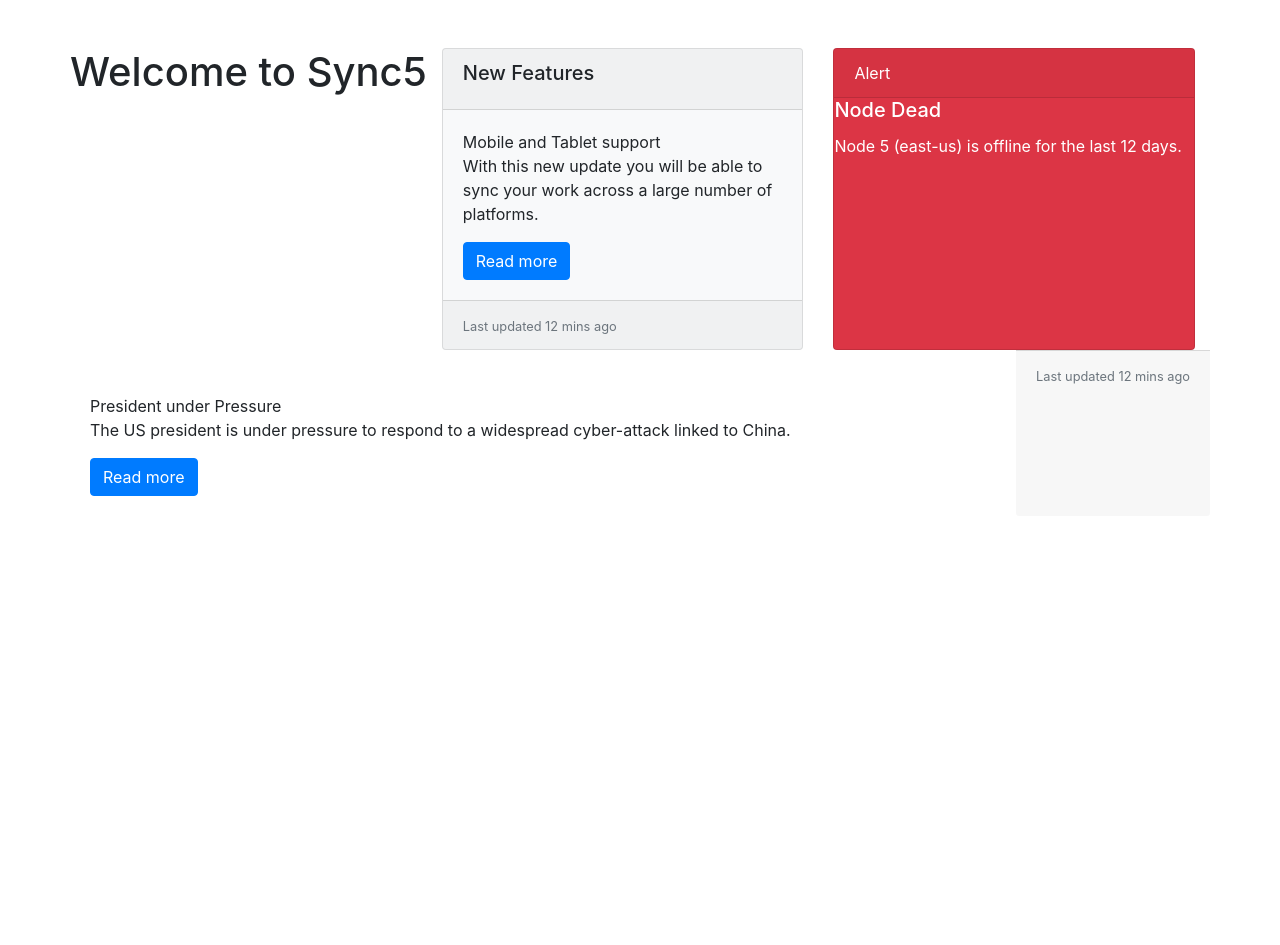
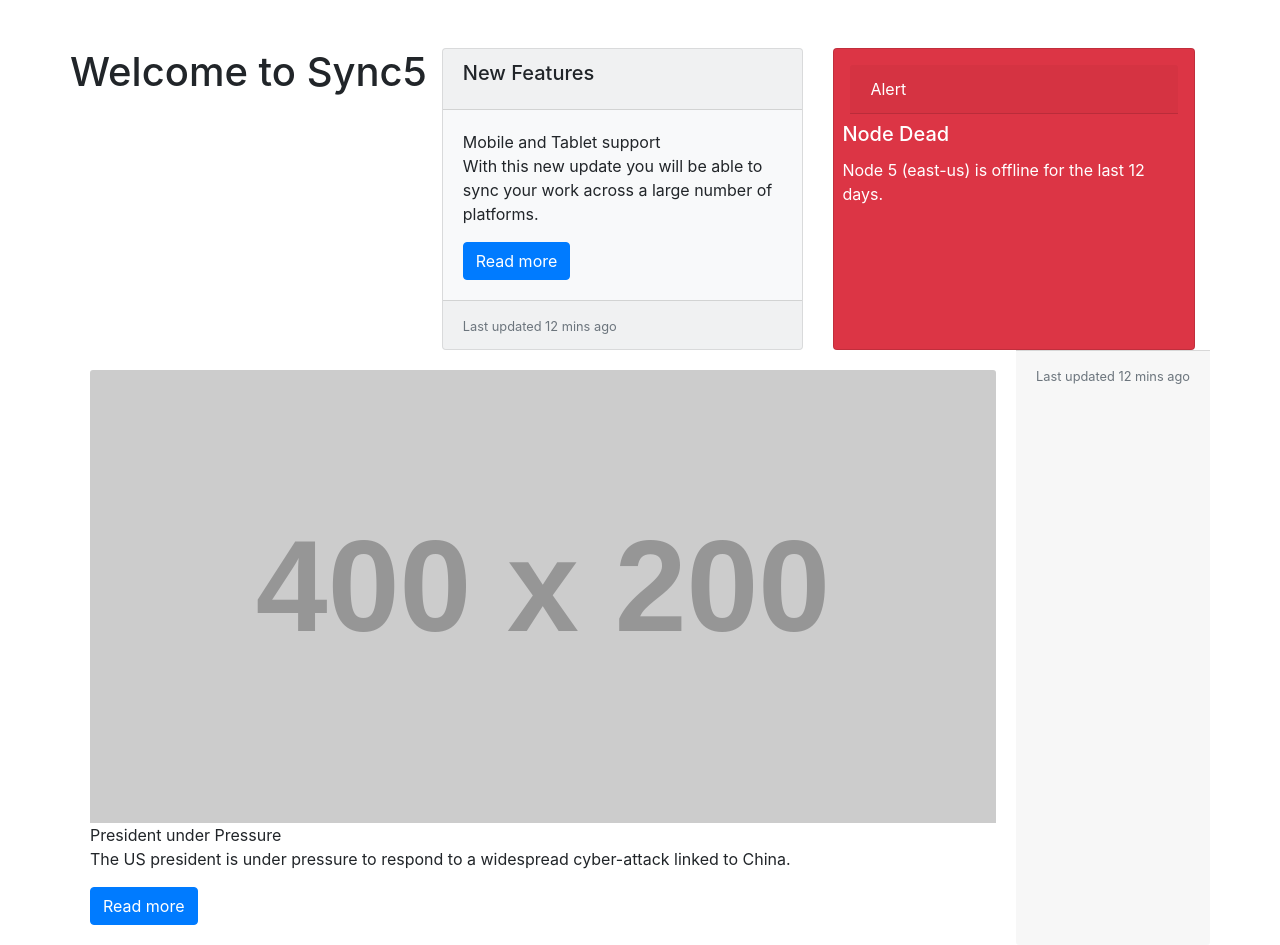
Before and after one commit to acciojob/bootstrap-card-RohanTandale, a website: page main.html in a window 1280 px wide. Before the commit the page ends 800 px from the top, so only its background shows below. Drawn offline with nearby package versions, Linux system fonts and the light colour scheme; placeholder pictures from the web are drawn by us.

Commit message:
created a submission

```diff
--- a/main.html
+++ b/main.html
@@ -26,8 +26,8 @@
 
 
     <div class="card bg-danger">
-      <div class="text-white">
-      <div class="card-header">Alert</div>
+      <div class="text-white p-2">
+      <div class="card-header m-2">Alert</div>
 		 <h5 class="card-title ">Node Dead</h5>
         <p class="card-text text-white">Node 5 (east-us) is offline for the last 12 days.
 		</p>
@@ -35,6 +35,7 @@
 	  </div>
 
       <div class="card-body bd">
+		  <img src="https://via.placeholder.com/400x200" class="card-img-top" alt="Card image">
        <br>President under Pressure<br>The US president is under pressure to respond to a widespread cyber-attack linked to China.</p>
         <a href="#" class="btn btn-primary">Read more</a>
       </div>
```
